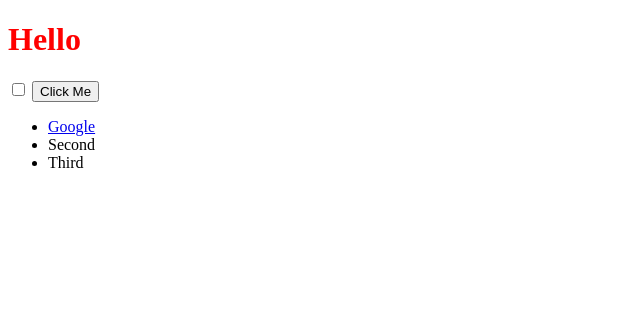
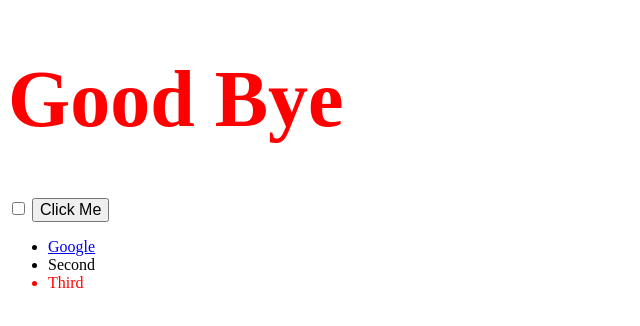
Before and after one commit to Muskaanpal05/DOM-My-Website, a plain HTML site: page index.html in a window 1280 px wide. Shown: the whole page, without its empty margins (0-640 px from the left). Drawn offline with Linux system fonts and the light colour scheme.

Commit message:
Selecting HTML elements with Javascript

```diff
--- a/index.html
+++ b/index.html
@@ -1,18 +1,20 @@
 <!DOCTYPE html>
 <html lang="en" dir="ltr">
+
 <head>
     <meta charset="utf-8">
     <title>My Website</title>
     <link rel="stylesheet" href="styles.css">
 
 </head>
+
 <body>
 
-    <h1>Hello</h1>
+    <h1 class="heading">Hello</h1>
 
     <input type="checkbox">
 
-    <button style=":active color:red;">Click Me</button>
+    <button id="btn">Click Me</button>
 
     <ul>
         <li class="list">
@@ -21,6 +23,9 @@
         <li class="list">Second</li>
         <li class="list">Third</li>
     </ul>
+    <footer>
+        <script src="index.js" charset="utf-8"></script>
+    </footer>
 
 </body>
 
--- a/index.js
+++ b/index.js
@@ -1 +1,4 @@
-document.query
+document.getElementsByClassName("list")[2].style.color = "red";
+document.getElementsByTagName("h1")[0].innerHTML = "Good Bye";
+document.getElementById("btn").style.fontSize = "1rem";
+document.querySelector(".heading").style.fontSize = "5rem";
--- a/styles.css
+++ b/styles.css
@@ -1,3 +1,7 @@
 h1 {
-  color: red;
+    color: red;
 }
+
+.huge {
+    font-size: 10rem;
+}
```
Lines whose indentation alone changed are shown as unchanged.
